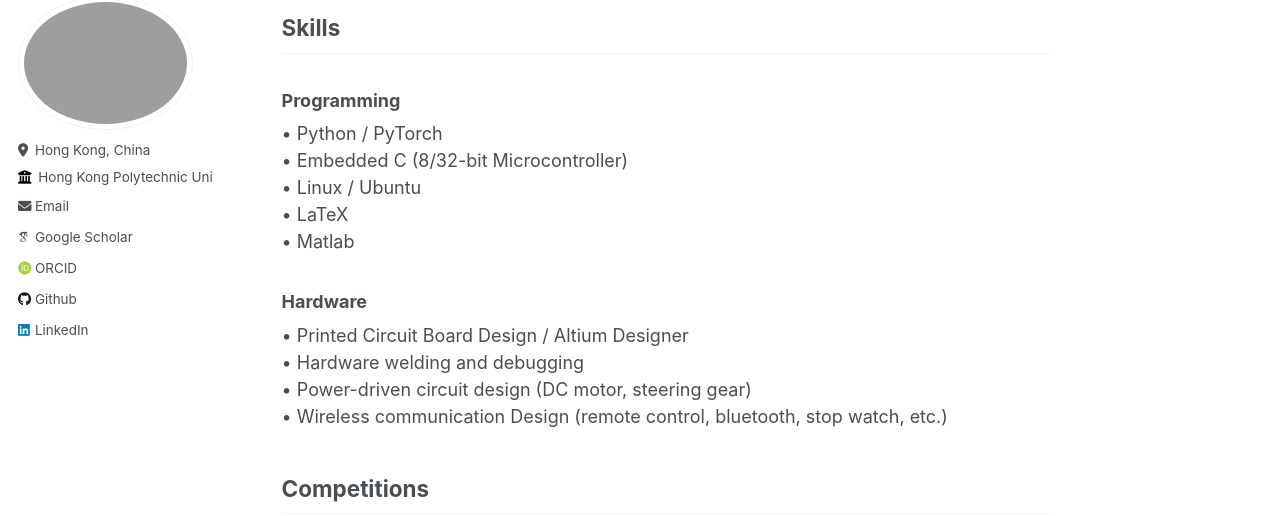
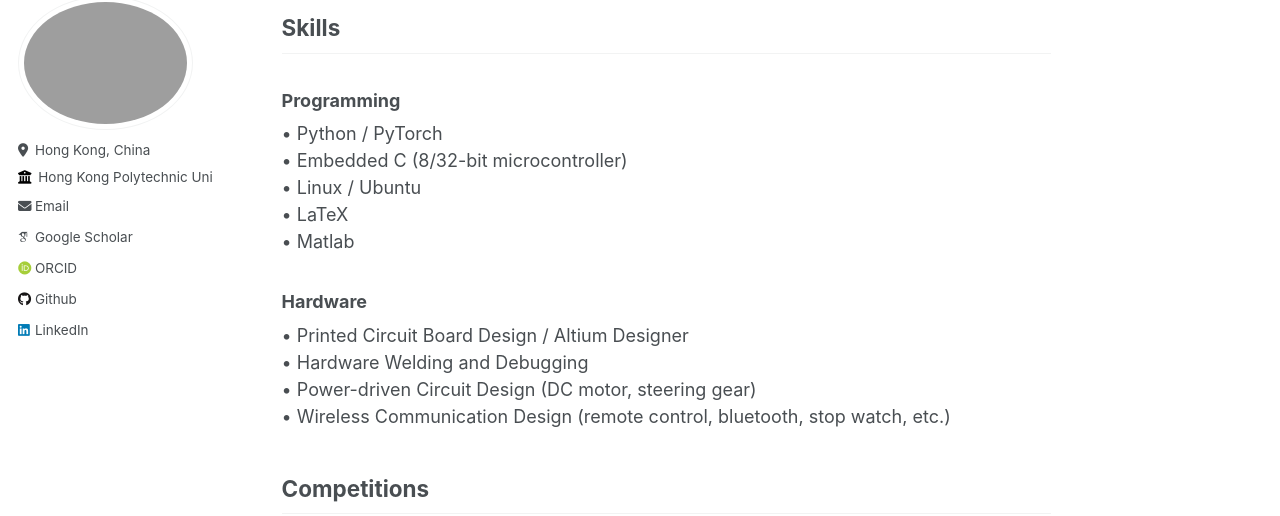
Before and after one commit to mrchasezhang/mrchasezhang.github.io, a Jekyll site: the page built from _pages/about.md, in a window 1280 px wide and 900 px high, scrolled down 1477 px. Shown: the part 110-626 px from the top of the window. Built offline with Jekyll 4.4.1, drawn with Linux system fonts in a browser that asks for light colours; some web fonts are replaced.

```diff
--- a/_pages/about.md
+++ b/_pages/about.md
@@ -51,14 +51,14 @@ My publications are available via [Google Scholar](https://scholar.google.com/ci
 ## Skills
 ### Programming
 • Python / PyTorch
-• Embedded C (8/32-bit Microcontroller)
+• Embedded C (8/32-bit microcontroller)
 • Linux / Ubuntu
 • LaTeX
 • Matlab
 ### Hardware
 • Printed Circuit Board Design / Altium Designer
-• Hardware welding and debugging
-• Power-driven circuit design (DC motor, steering gear)
-• Wireless communication Design (remote control, bluetooth, stop watch, etc.)
+• Hardware Welding and Debugging
+• Power-driven Circuit Design (DC motor, steering gear)
+• Wireless Communication Design (remote control, bluetooth, stop watch, etc.)
 
 ## Competitions
```
